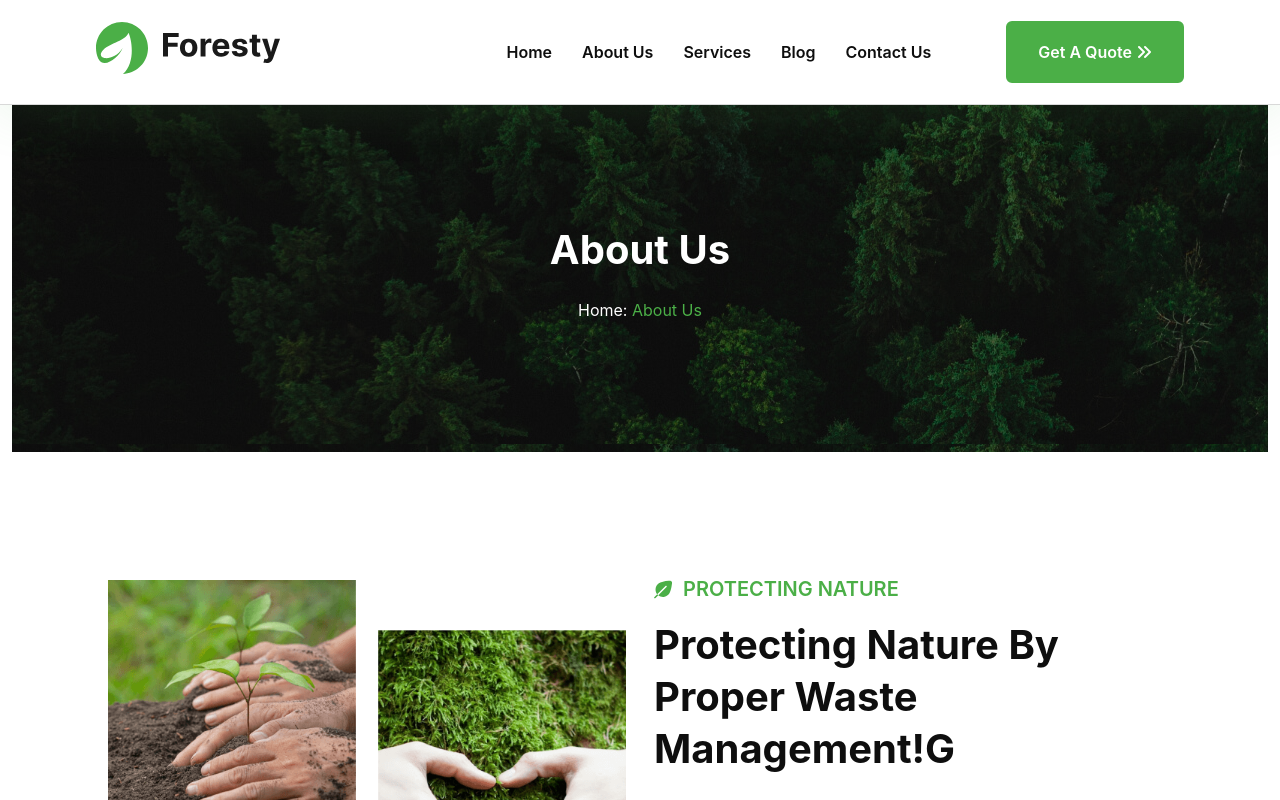
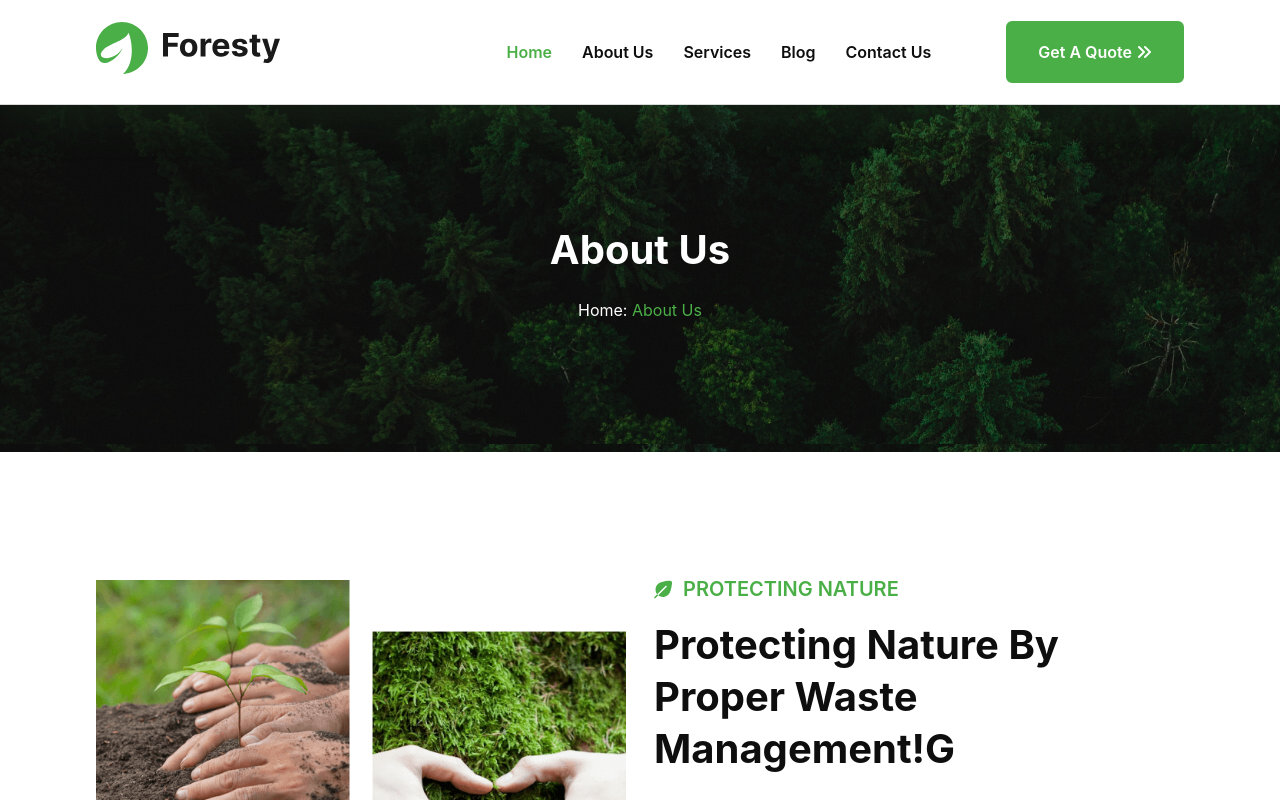
Before and after one commit to Hieu3z03/CarbonCredit, a React (Create React App) app: page /about-us in a window 1280 px wide. In both pictures the pointer is over the button "Home". Shown: the top 800 px of the page. Built offline with nearby package versions, Linux system fonts and the light colour scheme.

Commit message:
merge change

```diff
--- a/src/components/header/header.css
+++ b/src/components/header/header.css
@@ -69,7 +69,7 @@ ul {
     text-decoration: none;
 }
 
-.header-wrapper .main-menu li a:hover {
+.header-wrapper .main-menu li button:hover {
     color: var(--primary-color);
 
 }
@@ -88,7 +88,7 @@ ul {
     transition: var(--transition);
 }
 
-.header-wrapper .main-menu .menu-btn a:hover {
+.header-wrapper .main-menu .menu-btn button:hover {
     background-color: var(--white);
     color: var(--primary-color);
 }
--- a/src/pages/about-us/AboutUs.jsx
+++ b/src/pages/about-us/AboutUs.jsx
@@ -11,7 +11,7 @@ import OurInfo from '../../components/section/about-us/our-info/OurInfo';
 
 export default function AboutUs() {
   return (
-    <div className='container mx-auto'>
+    <div className=' mx-auto'>
       <Header />
       <div className='mt-24'>
         <PageBanner />
```
